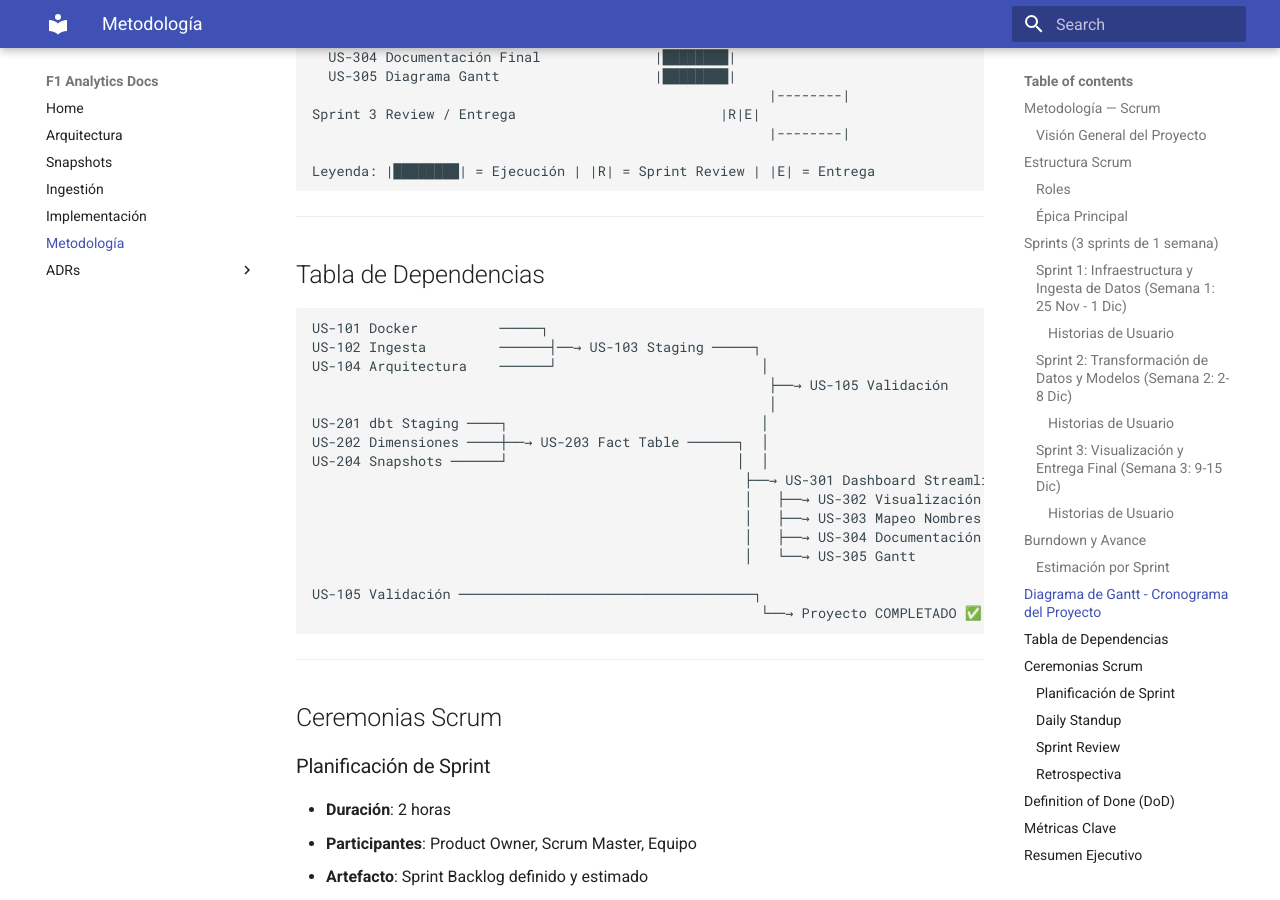
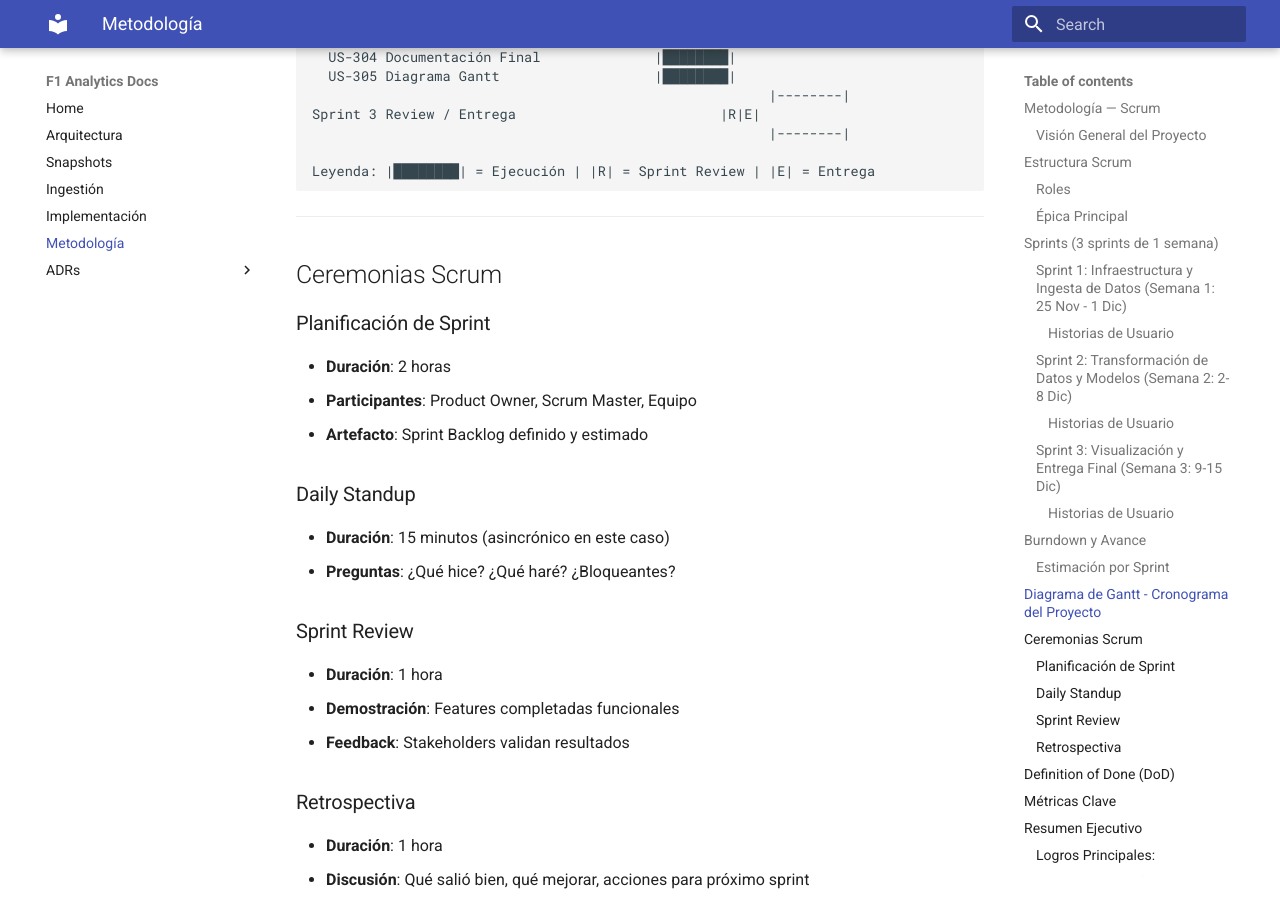
Before and after one commit to hlrd93/F1-analitica, an MkDocs documentation site: the page built from docs/metodologia.md, in a window 1280 px wide and 900 px high, scrolled down 6184 px. Built offline with MkDocs 1.6.1 and Material for MkDocs 9.7.7, drawn with Linux system fonts in a browser that asks for light colours.

Commit message:
docs: Remover tabla de dependencias de metodología

````diff
--- a/docs/metodologia.md
+++ b/docs/metodologia.md
@@ -138,29 +138,6 @@
 
 ---
 
-## Tabla de Dependencias
-
-```
-US-101 Docker          ─────┐
-US-102 Ingesta         ──────┤──→ US-103 Staging ─────┐
-US-104 Arquitectura    ──────┘                         │
-                                                        ├──→ US-105 Validación
-                                                        │
-US-201 dbt Staging ────┐                               │
-US-202 Dimensiones ────┼──→ US-203 Fact Table ──────┐  │
-US-204 Snapshots ──────┘                            │  │
-                                                     ├──→ US-301 Dashboard Streamlit
-                                                     │   ├──→ US-302 Visualización
-                                                     │   ├──→ US-303 Mapeo Nombres
-                                                     │   ├──→ US-304 Documentación
-                                                     │   └──→ US-305 Gantt
-
-US-105 Validación ────────────────────────────────────┐
-                                                       └──→ Proyecto COMPLETADO ✅
-```
-
----
-
 ## Ceremonias Scrum
 
 ### Planificación de Sprint
````
